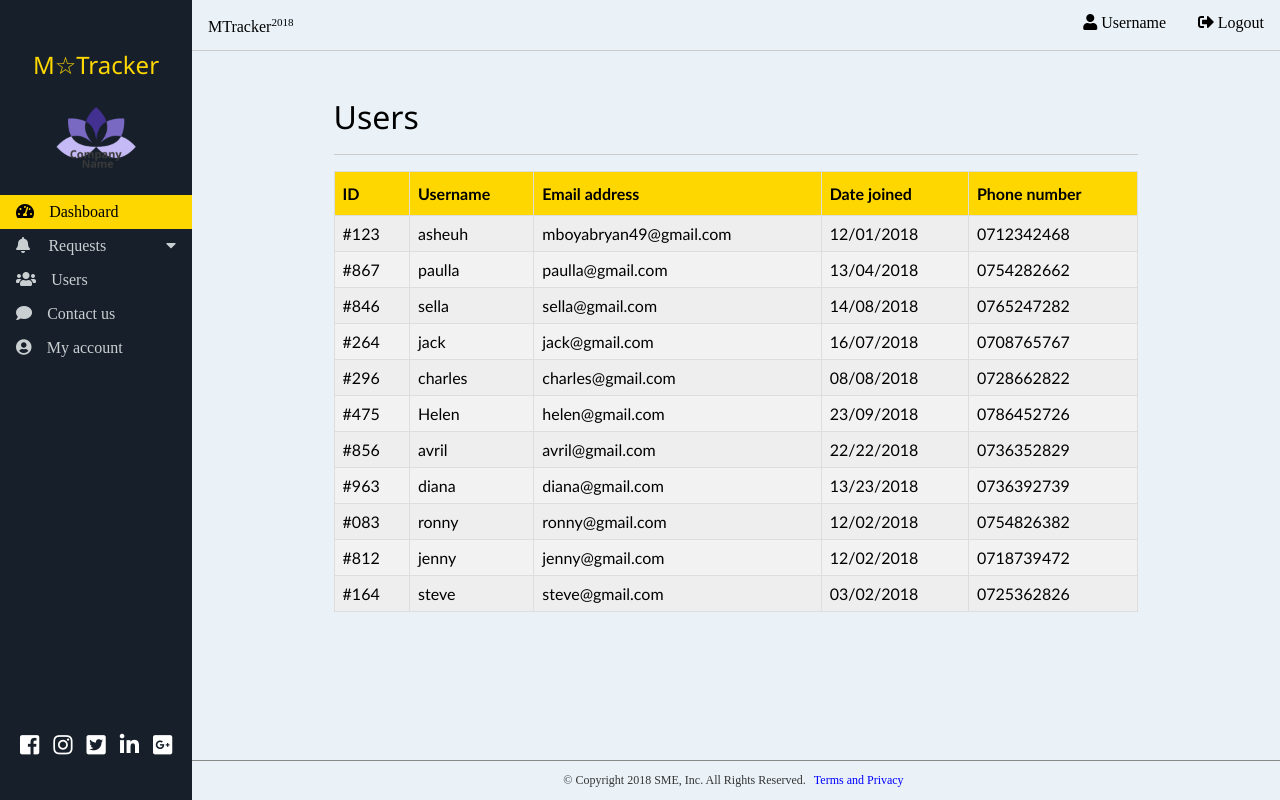
After one commit to ampg99/maintenance-tracker-appp, a Python web app: template UI/templates/mains/users.html in a window 1280 px wide. The commit adds this page. Run offline with Jinja, Linux system fonts and the light colour scheme; the template is opened without the code that fills it, so the values that code supplies are empty; some libraries are stand-ins or nearby versions.

Commit message:
#157897200 build users page

```diff
--- a/UI/static/css/asheuh-framework.css
+++ b/UI/static/css/asheuh-framework.css
@@ -240,7 +240,9 @@ Grid system
     width: 100%;
     max-width: 1200px;
 }
-
+.span-col-3{grid-column: span 3 / auto;}
+.span-col-4{grid-column: span 4 / auto;}
+.span-col-5{grid-column: span 5 / auto;}
 .grid-6 {
     display: grid;
     grid-template-columns: repeat(6, 1fr);
--- a/UI/static/css/main.css
+++ b/UI/static/css/main.css
@@ -705,4 +705,13 @@ span.psw {
         border: 1px solid #888;
         width: 80%;
     }
+
 }
+
+.Bio {
+    padding: 10px;
+}
+
+.checked {
+    color: orange;
+}
--- /dev/null
+++ b/UI/templates/mains/users.html
@@ -0,0 +1,140 @@
+<!DOCTYPE html>
+<html>
+<title>home</title>
+
+<head>
+    <meta name="viewport" content="width=device-width, initial-scale=1">
+    <link rel="stylesheet" href="https://use.fontawesome.com/releases/v5.0.13/css/all.css" integrity="sha384-DNOHZ68U8hZfKXOrtjWvjxusGo9WQnrNx2sqG0tfsghAvtVlRW3tvkXWZh58N9jp" crossorigin="anonymous">
+    <link rel="stylesheet" href="../../static/css/asheuh-framework.css">
+    <link rel="stylesheet" href="../../static/css/main.css">
+    <script src="../../static/js/app.js "></script>
+
+</head>
+
+<body>
+    <div w3-include-html="menu.html"></div>
+    <script>
+        includeHTML();
+    </script>
+   <div class="content">
+        <div class="asheuh-container">
+            <div class="my-container details tab">
+                <h1>Users</h1>
+                <hr>
+                <table id="requests">
+                    <thead>
+                        <tr>
+                            <th>ID</th>
+                            <th>Username</th>
+                            <th>Email address</th>
+                            <th>Date joined</th>
+                            <th>Phone number</th>
+                        </tr>
+                    </thead>
+                    <tbody>
+                        <tr>
+                            <td>#123</td>
+                            <td>asheuh</td>
+                            <td>mboyabryan49@gmail.com</td>
+                            <td>12/01/2018</td>
+                            <td>0712342468</td>
+                        </tr>
+                        <tr>
+                            <td>#867</td>
+                            <td>paulla</td>
+                            <td>paulla@gmail.com</td>
+                            <td>13/04/2018</td>
+                            <td>0754282662</td>
+                        </tr>
+                        <tr>
+                            <td>#846</td>
+                            <td>sella</td>
+                            <td>sella@gmail.com</td>
+                            <td>14/08/2018</td>
+                            <td>0765247282</td>
+                        </tr>
+                        <tr>
+                            <td>#264</td>
+                            <td>jack</td>
+                            <td>jack@gmail.com</td>
+                            <td>16/07/2018</td>
+                            <td>0708765767</td>
+                        </tr>
+                        <tr>
+                            <td>#296</td>
+                            <td>charles</td>
+                            <td>charles@gmail.com</td>
+                            <td>08/08/2018</td>
+                            <td>0728662822</td>
+                        </tr>
+                        <tr>
+                            <td>#475</td>
+                            <td>Helen</td>
+                            <td>helen@gmail.com</td>
+                            <td>23/09/2018</td>
+                            <td>0786452726</td>
+                        </tr>
+                        <tr>
+                            <td>#856</td>
+                            <td>avril</td>
+                            <td>avril@gmail.com</td>
+                            <td>22/22/2018</td>
+                            <td>0736352829</td>
+                        </tr>
+                        <tr>
+                            <td>#963</td>
+                            <td>diana</td>
+                            <td>diana@gmail.com</td>
+                            <td>13/23/2018</td>
+                            <td>0736392739</td>
+                        </tr>
+                        <tr>
+                            <td>#083</td>
+                            <td>ronny</td>
+                            <td>ronny@gmail.com</td>
+                            <td>12/02/2018</td>
+                            <td>0754826382</td>
+                        </tr>
+                        <tr>
+                            <td>#812</td>
+                            <td>jenny</td>
+                            <td>jenny@gmail.com</td>
+                            <td>12/02/2018</td>
+                            <td>0718739472</td>
+                        </tr>
+                        <tr>
+                            <td>#164</td>
+                            <td>steve</td>
+                            <td>steve@gmail.com</td>
+                            <td>03/02/2018</td>
+                            <td>0725362826</td>
+                        </tr>
+                    </tbody>
+                </table>
+            </div>
+            <div id="id01" class="modal">
+
+                <form class="modal-content animate" action="/action_page.php">
+                    <div class="scontainer">
+                        <label style="float:left;" for="uname"><b>Your name</b></label>
+                        <input type="text" placeholder="Enter Username" name="uname" required>
+                        <label style="float:left" for="psw"><b>Request type</b></label>
+                        <input type="password" placeholder="Enter Password" name="psw" required>
+                        <label style="float:left" for="psw"><b>Describe the problem</b></label>
+                        <textarea id="subject" name="subject" placeholder="Description..." style="height:200px"></textarea>
+                        <a href="#" class="btn btn-success" type="submit">Submit</a>
+                    </div>
+
+                    <div class="container" style="background-color:#f1f1f1">
+                        <a class="btn btn-danger" href="#" type="button" onclick="document.getElementById('id01').style.display='none'" class="cancelbtn">Cancel</a>
+                    </div>
+                </form>
+            </div>
+        </div>
+    </div>
+    <div class="footer">
+        <p style="font-size: 12px;">&copy; Copyright 2018 SME, Inc. All Rights Reserved. <a class="default-link" href="#">Terms and Privacy</a></p>
+    </div>
+</body>
+
+</html>
```
Also changed, not shown: UI/templates/mains/userprofile.html (added, +90 -0 lines), UI/static/images/Asheuh.jpg (added).
